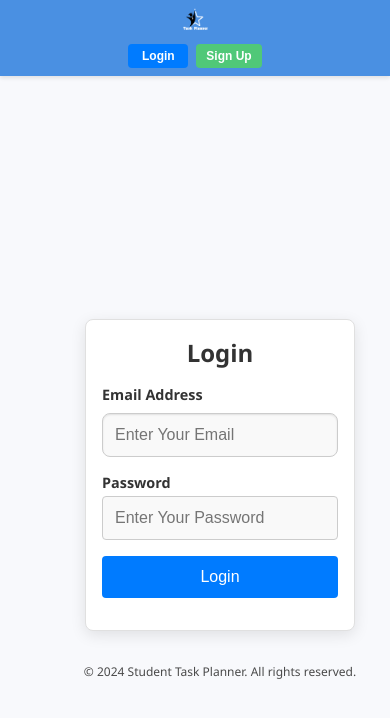
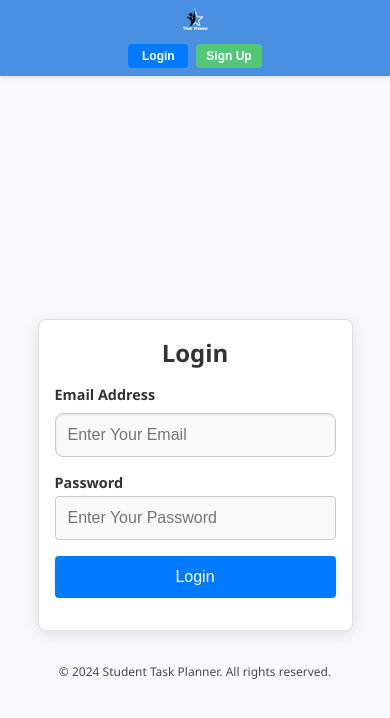
Before and after one commit to AnilaAnilaN/taskPlanner, a React (Vite) app in the folder an/: page /login in a window 390 px wide. Shown: the top 718 px of the page. Built offline with nearby package versions, Linux system fonts and the light colour scheme.

Commit message:
Update App.css

```diff
--- a/an/src/App.css
+++ b/an/src/App.css
@@ -41,14 +41,25 @@ body {
 }
 
 .sidebar li:hover {
-  background-color: #50C878; /* Matches updated Sidebar.css */
+  background-color: #50C878;
 }
 
+/* Main content with dynamic margin for sidebar */
 .main-content {
   flex-grow: 1;
   background-color: #f8f9fc;
-  padding: 70px 20px 20px; /* Adjusted for 60px header */
-  margin-left: 250px; /* Space for sidebar */
+  padding: 70px 20px 20px;
+  margin-left: 0; /* No margin for pages without sidebar */
+}
+
+/* Apply margin when sidebar is present */
+.app-container:has(.sidebar) .main-content {
+  margin-left: 250px;
+}
+
+/* Adjust for collapsed sidebar */
+.app-container:has(.sidebar.collapsed) .main-content {
+  margin-left: 60px;
 }
 
 .page-container {
@@ -88,8 +99,15 @@ body {
     width: 60px; /* Collapsed by default */
   }
 
+  .app-container:has(.sidebar) .main-content {
+    margin-left: 60px;
+  }
+
+  .app-container:has(.sidebar.collapsed) .main-content {
+    margin-left: 60px;
+  }
+
   .main-content {
-    margin-left: 60px;
     padding: 80px 15px 15px;
   }
 
@@ -108,8 +126,15 @@ body {
     width: 50px;
   }
 
+  .app-container:has(.sidebar) .main-content {
+    margin-left: 50px;
+  }
+
+  .app-container:has(.sidebar.collapsed) .main-content {
+    margin-left: 50px;
+  }
+
   .main-content {
-    margin-left: 50px;
     padding: 60px 10px 10px;
   }
 
```
